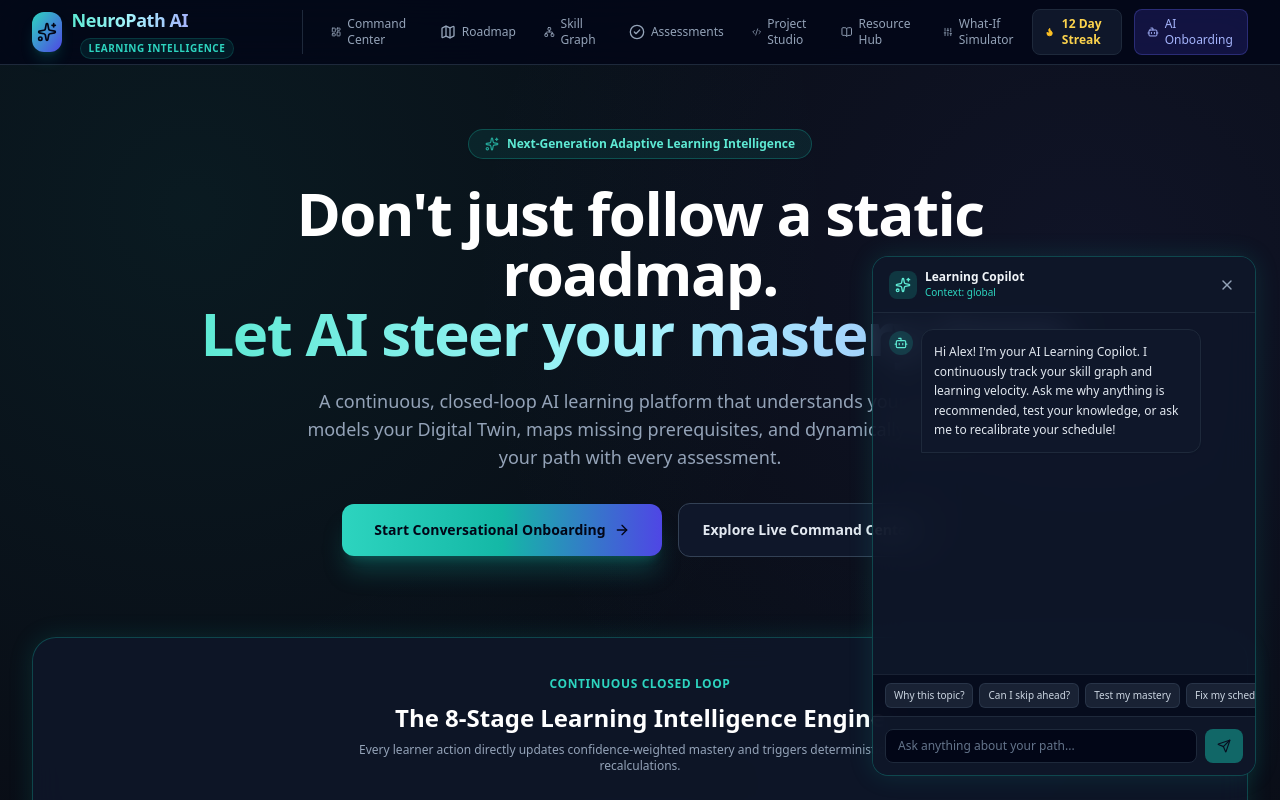
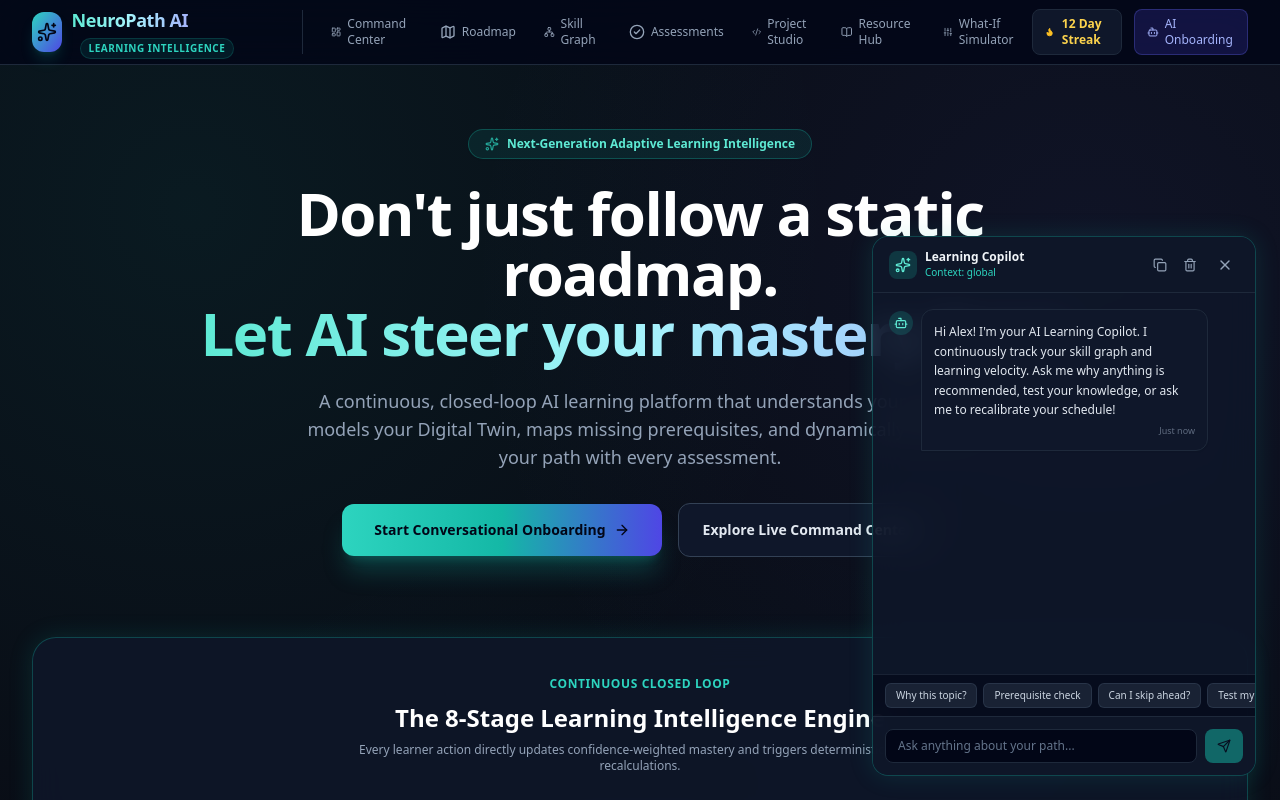
Before and after one commit to architSrivastava123/NeuroPathAI, a Next.js app: page / in a window 1280 px wide. Both pictures are taken after a click on the button "AI Copilot". Shown: the top 800 px of the page. Built offline with nearby package versions, Linux system fonts and the light colour scheme.

Commit message:
feat(copilot): add clear chat, export transcript, and expanded quick actions

```diff
--- a/src/components/copilot/LearningCopilot.tsx
+++ b/src/components/copilot/LearningCopilot.tsx
@@ -1,23 +1,26 @@
 "use client";
 
 import { useState } from "react";
-import { Bot, X, Send, Sparkles, HelpCircle, FastForward, Clock, Lightbulb } from "lucide-react";
+import { Bot, X, Send, Sparkles, Trash2, Copy, Check, Terminal, Compass, BookOpen, Clock } from "lucide-react";
 
 export default function LearningCopilot({ pageContext = "dashboard" }: { pageContext?: string }) {
   const [isOpen, setIsOpen] = useState(false);
   const [input, setInput] = useState("");
   const [loading, setLoading] = useState(false);
-  const [messages, setMessages] = useState<Array<{ role: "user" | "assistant"; content: string }>>([
+  const [copied, setCopied] = useState(false);
+  const [messages, setMessages] = useState<Array<{ role: "user" | "assistant"; content: string; timestamp?: string }>>([
     {
       role: "assistant",
       content: "Hi Alex! I'm your AI Learning Copilot. I continuously track your skill graph and learning velocity. Ask me why anything is recommended, test your knowledge, or ask me to recalibrate your schedule!",
+      timestamp: "Just now",
     },
   ]);
 
   const quickPrompts = [
     { label: "Why this topic?", query: "Why am I learning my current active module?" },
-    { label: "Can I skip ahead?", query: "Can I skip this and jump to RAG or Agents?" },
-    { label: "Test my mastery", query: "Give me an interactive diagnostic quiz right now." },
+    { label: "Prerequisite check", query: "What are the exact prerequisites before I can start RAG Architecture?" },
+    { label: "Can I skip ahead?", query: "Can I skip this and jump directly to AI Agents?" },
+    { label: "Test my mastery", query: "Give me an interactive diagnostic quiz right now on Python and ML." },
     { label: "Fix my schedule", query: "I have 5 extra hours this week. Rebalance my roadmap." },
   ];
 
@@ -25,7 +28,8 @@ export default function LearningCopilot({ pageContext = "dashboard" }: { pageCon
     const query = textToSend || input;
     if (!query.trim() || loading) return;
 
-    const newMessages = [...messages, { role: "user" as const, content: query }];
+    const timeStr = new Date().toLocaleTimeString([], { hour: "2-digit", minute: "2-digit" });
+    const newMessages = [...messages, { role: "user" as const, content: query, timestamp: timeStr }];
     setMessages(newMessages);
     setInput("");
     setLoading(true);
@@ -43,7 +47,14 @@ export default function LearningCopilot({ pageContext = "dashboard" }: { pageCon
 
       const data = await res.json();
       if (data.reply) {
-        setMessages([...newMessages, { role: "assistant", content: data.reply }]);
+        setMessages([
+          ...newMessages,
+          {
+            role: "assistant",
+            content: data.reply,
+            timestamp: new Date().toLocaleTimeString([], { hour: "2-digit", minute: "2-digit" }),
+          },
+        ]);
       }
     } catch {
       setMessages([
@@ -51,11 +62,31 @@ export default function LearningCopilot({ pageContext = "dashboard" }: { pageCon
         {
           role: "assistant",
           content: "I'm having trouble connecting right now, but your roadmap is fully synchronized!",
+          timestamp: new Date().toLocaleTimeString([], { hour: "2-digit", minute: "2-digit" }),
         },
       ]);
     } finally {
       setLoading(false);
     }
+  };
+
+  const handleCopyHistory = () => {
+    const transcript = messages
+      .map((m) => `[${m.role.toUpperCase()} - ${m.timestamp || ""}]:\n${m.content}\n`)
+      .join("\n");
+    navigator.clipboard.writeText(transcript);
+    setCopied(true);
+    setTimeout(() => setCopied(false), 2000);
+  };
+
+  const handleClearHistory = () => {
+    setMessages([
+      {
+        role: "assistant",
+        content: "Conversation history cleared. Ready for your next learning question!",
+        timestamp: "Just now",
+      },
+    ]);
   };
 
   return (
@@ -77,7 +108,7 @@ export default function LearningCopilot({ pageContext = "dashboard" }: { pageCon
 
       {/* Floating Dialog */}
       {isOpen && (
-        <div className="fixed bottom-6 right-6 z-50 w-96 max-w-[calc(100vw-2rem)] h-[520px] rounded-2xl glass-panel-glow flex flex-col shadow-2xl overflow-hidden animate-in fade-in slide-in-from-bottom-5">
+        <div className="fixed bottom-6 right-6 z-50 w-96 max-w-[calc(100vw-2rem)] h-[540px] rounded-2xl glass-panel-glow flex flex-col shadow-2xl overflow-hidden animate-in fade-in slide-in-from-bottom-5">
           {/* Header */}
           <div className="flex items-center justify-between px-4 py-3 border-b border-slate-800 bg-slate-900/90">
             <div className="flex items-center gap-2">
@@ -89,16 +120,32 @@ export default function LearningCopilot({ pageContext = "dashboard" }: { pageCon
                 <p className="text-[10px] text-teal-400 font-medium">Context: {pageContext}</p>
               </div>
             </div>
-            <button
-              onClick={() => setIsOpen(false)}
-              className="p-1 rounded-lg text-slate-400 hover:text-slate-200 hover:bg-slate-800 transition-colors"
-            >
-              <X className="h-4 w-4" />
-            </button>
+            <div className="flex items-center gap-1">
+              <button
+                onClick={handleCopyHistory}
+                title="Copy conversation"
+                className="p-1.5 rounded-lg text-slate-400 hover:text-slate-200 hover:bg-slate-800 transition-colors"
+              >
+                {copied ? <Check className="h-3.5 w-3.5 text-teal-400" /> : <Copy className="h-3.5 w-3.5" />}
+              </button>
+              <button
+                onClick={handleClearHistory}
+                title="Clear chat"
+                className="p-1.5 rounded-lg text-slate-400 hover:text-rose-400 hover:bg-slate-800 transition-colors"
+              >
+                <Trash2 className="h-3.5 w-3.5" />
+              </button>
+              <button
+                onClick={() => setIsOpen(false)}
+                className="p-1.5 rounded-lg text-slate-400 hover:text-slate-200 hover:bg-slate-800 transition-colors ml-1"
+              >
+                <X className="h-4 w-4" />
+              </button>
+            </div>
           </div>
 
           {/* Messages */}
-          <div className="flex-1 p-4 overflow-y-auto space-y-3 text-xs">
+          <div className="flex-1 p-4 overflow-y-auto space-y-3 text-xs scrollbar-thin">
             {messages.map((m, i) => (
               <div
                 key={i}
@@ -110,13 +157,22 @@ export default function LearningCopilot({ pageContext = "dashboard" }: { pageCon
                   </div>
                 )}
                 <div
-                  className={`max-w-[80%] rounded-xl p-3 leading-relaxed ${
+                  className={`max-w-[82%] rounded-xl p-3 leading-relaxed flex flex-col gap-1 ${
                     m.role === "user"
                       ? "bg-indigo-600 text-white rounded-br-none"
                       : "bg-slate-900 border border-slate-800 text-slate-200 rounded-bl-none shadow-sm"
                   }`}
                 >
-                  {m.content}
+                  <div className="whitespace-pre-wrap">{m.content}</div>
+                  {m.timestamp && (
+                    <span
+                      className={`text-[9px] self-end opacity-60 ${
+                        m.role === "user" ? "text-indigo-200" : "text-slate-400"
+                      }`}
+                    >
+                      {m.timestamp}
+                    </span>
+                  )}
                 </div>
               </div>
             ))}
@@ -129,12 +185,12 @@ export default function LearningCopilot({ pageContext = "dashboard" }: { pageCon
           </div>
 
           {/* Quick Prompts */}
-          <div className="px-3 py-2 border-t border-slate-800/80 bg-slate-950/60 flex gap-1.5 overflow-x-auto">
+          <div className="px-3 py-2 border-t border-slate-800/80 bg-slate-950/60 flex gap-1.5 overflow-x-auto scrollbar-none">
             {quickPrompts.map((qp, idx) => (
               <button
                 key={idx}
                 onClick={() => handleSend(qp.query)}
-                className="shrink-0 text-[10px] px-2 py-1 rounded-md bg-slate-800/80 hover:bg-teal-500/20 text-slate-300 hover:text-teal-300 border border-slate-700/60 transition-colors"
+                className="shrink-0 text-[10px] px-2.5 py-1 rounded-md bg-slate-800/80 hover:bg-teal-500/20 text-slate-300 hover:text-teal-300 border border-slate-700/60 transition-colors"
               >
                 {qp.label}
               </button>
```
